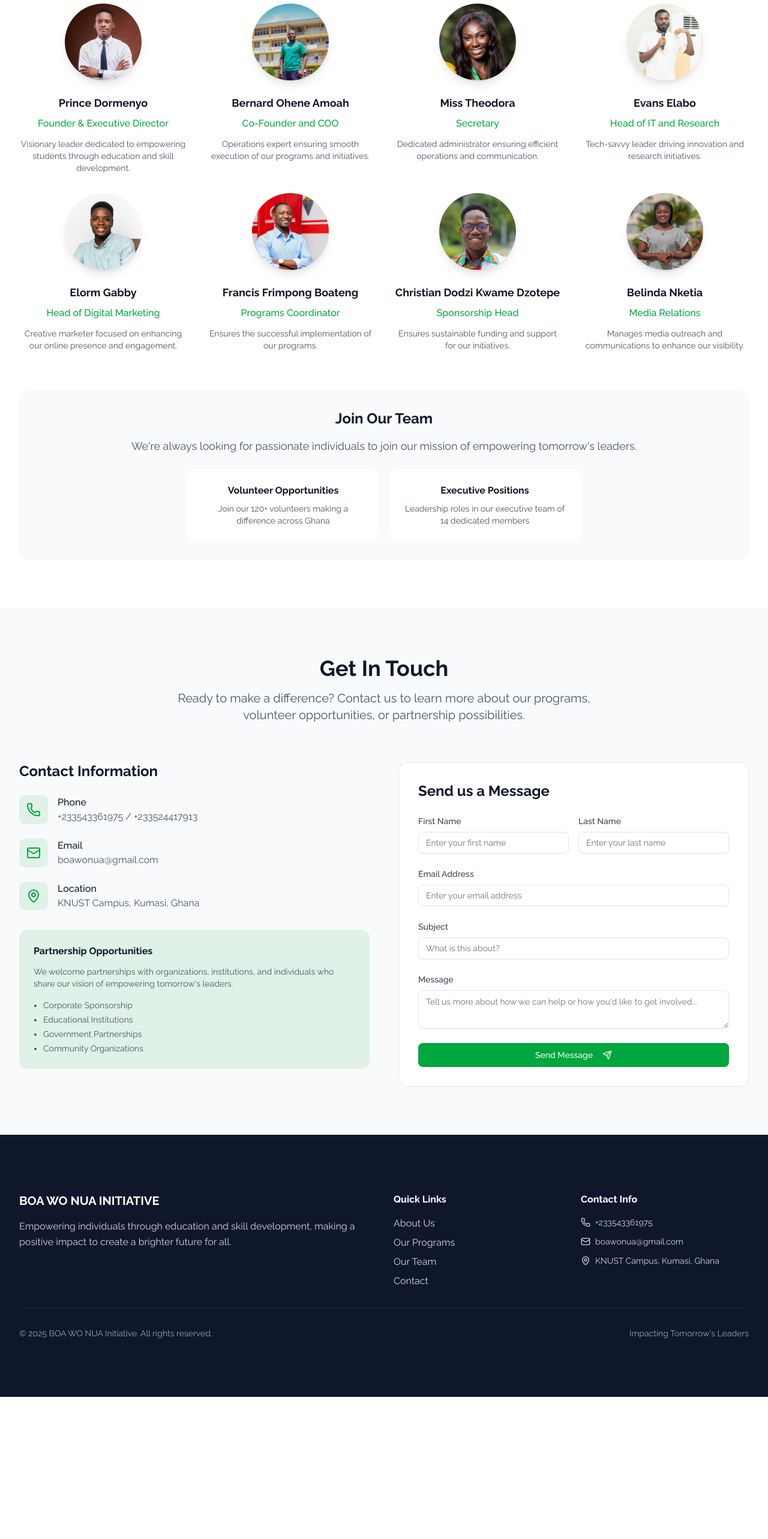
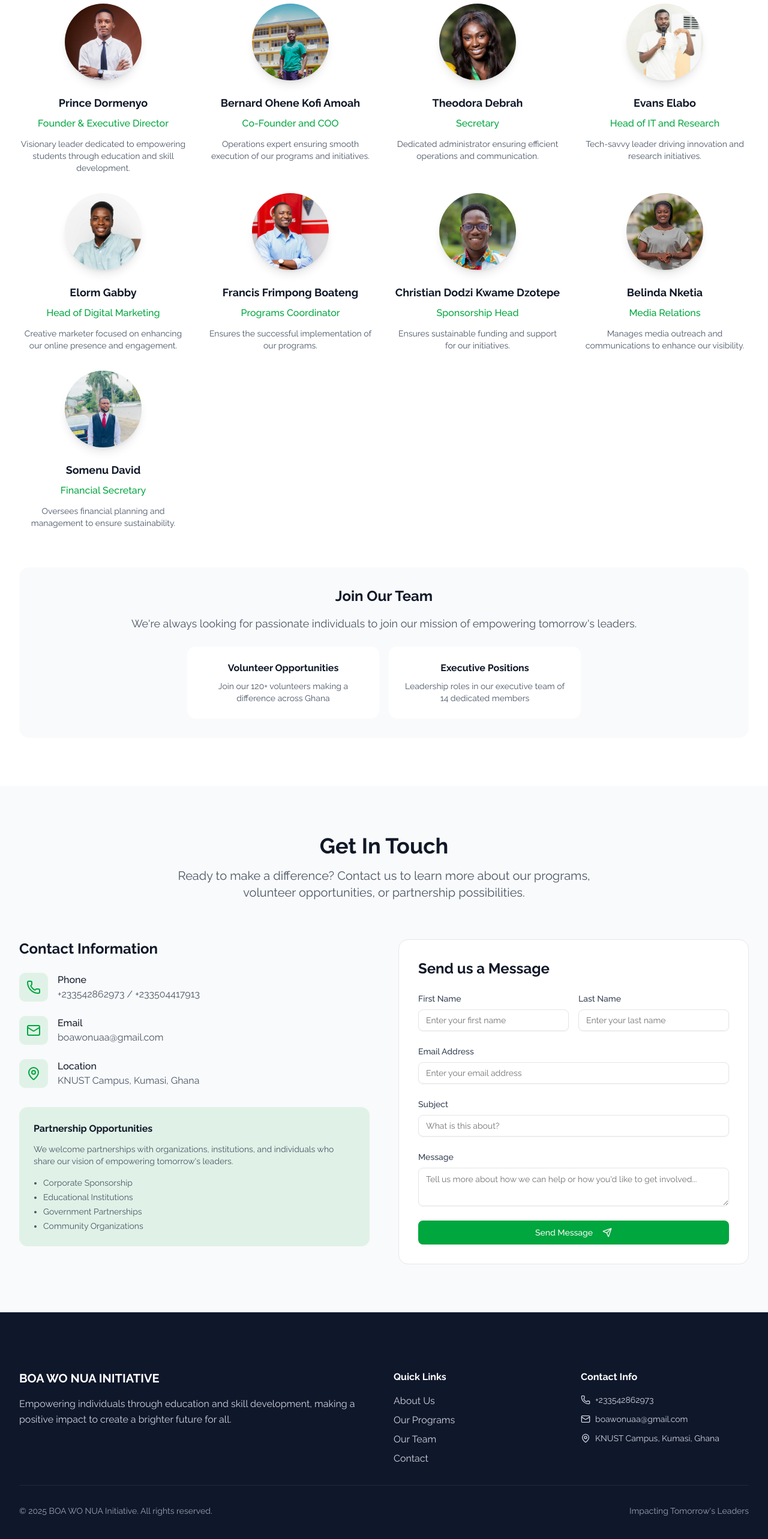
Before and after one commit to ellaboevans/boa-wo-nua-landing, a Next.js app: page / in a window 1280 px wide. Shown: the part 4364-6930 px from the top of the page at 60% size. Before the commit the page ends 6693 px from the top, so only its background shows below. Built offline with nearby package versions, Linux system fonts and the light colour scheme; some icons are missing.

Commit message:
feat(app): add new exec

```diff
--- a/components/contact.tsx
+++ b/components/contact.tsx
@@ -10,12 +10,12 @@ export default function Contact() {
     {
       icon: <Phone className="h-6 w-6 text-green-600" />,
       label: "Phone",
-      value: "+233543361975 / +233524417913",
+      value: "+233542862973 / +233504417913",
     },
     {
       icon: <Mail className="h-6 w-6 text-green-600" />,
       label: "Email",
-      value: "boawonua@gmail.com",
+      value: "boawonuaa@gmail.com",
     },
     {
       icon: <MapPin className="h-6 w-6 text-green-600" />,
--- a/components/footer.tsx
+++ b/components/footer.tsx
@@ -87,11 +87,11 @@ export default function Footer() {
             <div className="space-y-3 text-gray-300">
               <div className="flex items-center">
                 <Phone className="h-4 w-4 mr-2" />
-                <span className="text-sm">+233543361975</span>
+                <span className="text-sm">+233542862973</span>
               </div>
               <div className="flex items-center">
                 <Mail className="h-4 w-4 mr-2" />
-                <span className="text-sm">boawonua@gmail.com</span>
+                <span className="text-sm">boawonuaa@gmail.com</span>
               </div>
               <div className="flex items-start">
                 <MapPin className="h-4 w-4 mr-2 mt-0.5" />
--- a/components/team.tsx
+++ b/components/team.tsx
@@ -8,6 +8,7 @@ import FFB from "@/app/assets/images/ffb.jpeg";
 import Chris from "@/app/assets/images/chris.jpeg";
 import BOK from "@/app/assets/images/bok.jpg";
 import Belinda from "@/app/assets/images/bella.jpg";
+import Somenu from "@/app/assets/images/somenu.jpeg";
 import Image from "next/image";
 
 export default function Team() {
@@ -20,14 +21,14 @@ export default function Team() {
         "Visionary leader dedicated to empowering students through education and skill development.",
     },
     {
-      name: "Bernard Ohene Amoah",
+      name: "Bernard Ohene Kofi Amoah",
       role: "Co-Founder and COO",
       image: BOK,
       description:
         "Operations expert ensuring smooth execution of our programs and initiatives.",
     },
     {
-      name: "Miss Theodora",
+      name: "Theodora Debrah",
       role: "Secretary",
       image: Tee,
       description:
@@ -73,6 +74,13 @@ export default function Team() {
       image: Belinda,
       description:
         "Manages media outreach and communications to enhance our visibility.",
+    },
+    {
+      name: "Somenu David",
+      role: "Financial Secretary",
+      image: Somenu,
+      description:
+        "Oversees financial planning and management to ensure sustainability.",
     },
   ];
 
```
Also changed, not shown: app/assets/images/somenu.jpeg (added).
